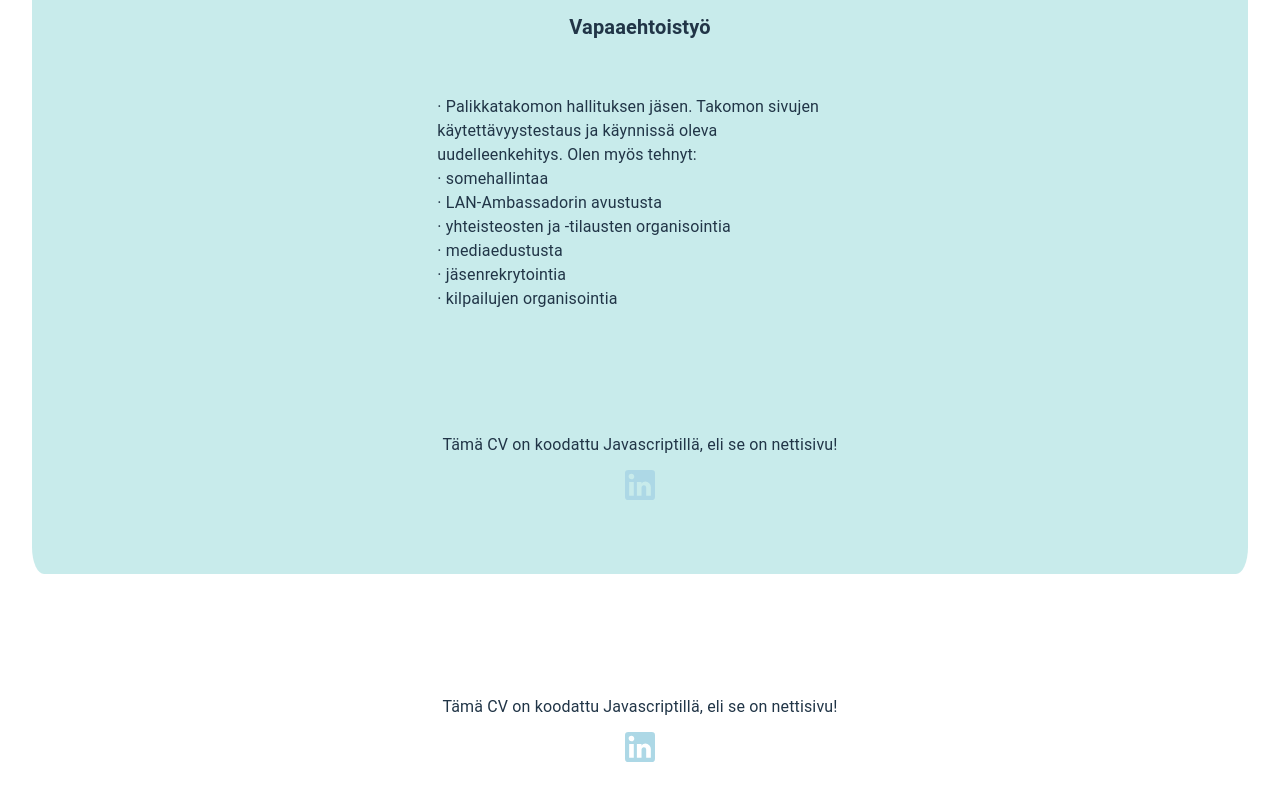
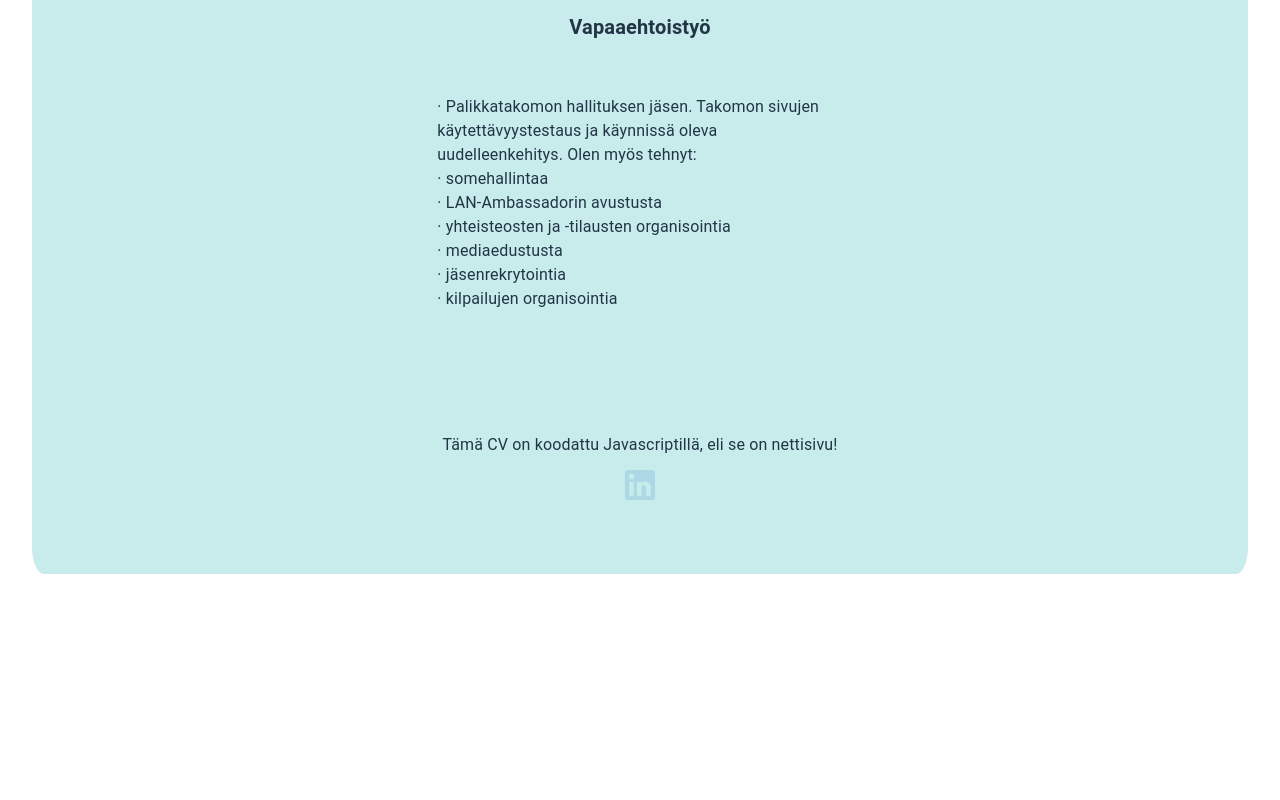
Before and after one commit to juvalta/cv, a React (Vite) app: page / in a window 1280 px wide. Shown: the part 2142-2942 px from the top of the page. After the commit the page ends 2748 px from the top, so only its background shows below. Built offline with nearby package versions, Linux system fonts and the light colour scheme.

Commit message:
Removed duplicate footer

```diff
--- a/src/App.jsx
+++ b/src/App.jsx
@@ -26,15 +26,6 @@ function App() {
     <>
       <LandingPage />
 
-
-
-        <footer style={{ paddingTop: '10%', paddingBottom: '5%' }}>
-          <Container maxWidth='sm' style={{ color: "blue" }}> </Container>
-          <Typography> Tämä CV on koodattu Javascriptillä, eli se on nettisivu! </Typography>
-          <IconButton style={{ color: "lightblue" }}>
-            <LinkedInIcon sx={{fontSize: 40}} size='large' onClick={event => window.location.href = 'https://fi.linkedin.com/in/juho-valtavaara-028992258?trk=public_profile_browsemap'}></LinkedInIcon>
-          </IconButton>
-        </footer>
     </>
 
 
```
